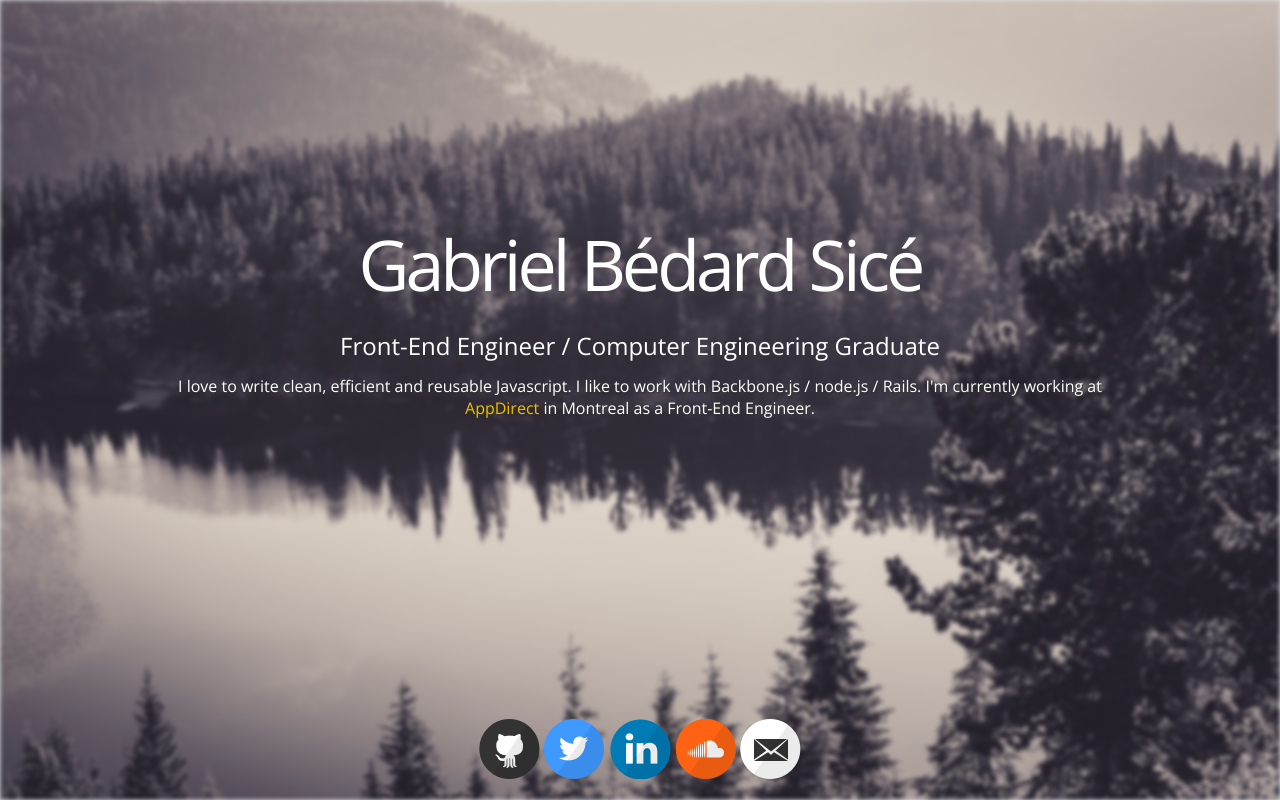
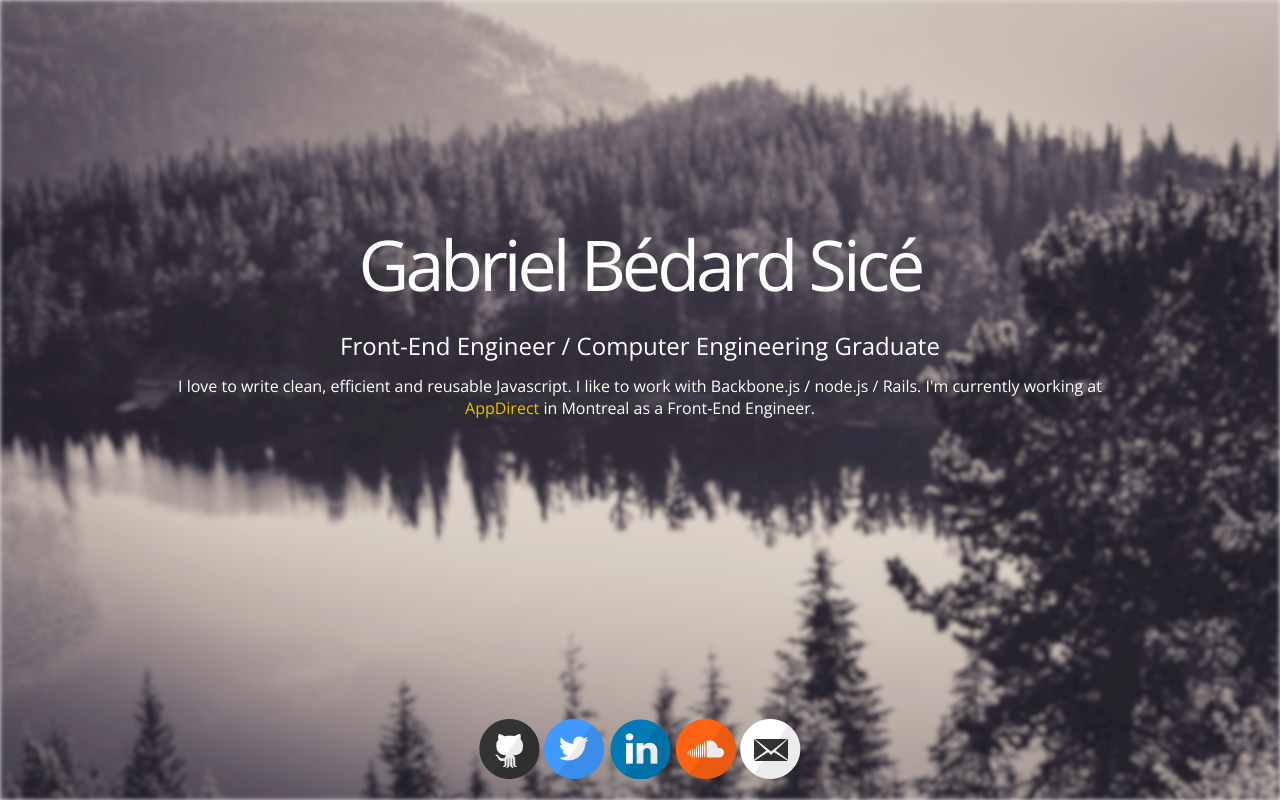
Before and after one commit to gbedardsice/gbedardsice.github.io, a plain HTML site: page index.html in a window 1280 px wide. Drawn offline with nearby package versions, Linux system fonts and the light colour scheme.

Commit message:
Made blur work in FF

```diff
--- a/css/style.css
+++ b/css/style.css
@@ -146,7 +146,7 @@ header {
   -moz-filter: blur(2px);
   -o-filter: blur(2px);
   -ms-filter: blur(2px);
-  filter: blur(2px);
+  filter: url(images/blur.svg#blur);
   -webkit-background-size: cover;
   -moz-background-size: cover;
   -o-background-size: cover;
```
Also changed, not shown: css/images/blur.svg (added).
